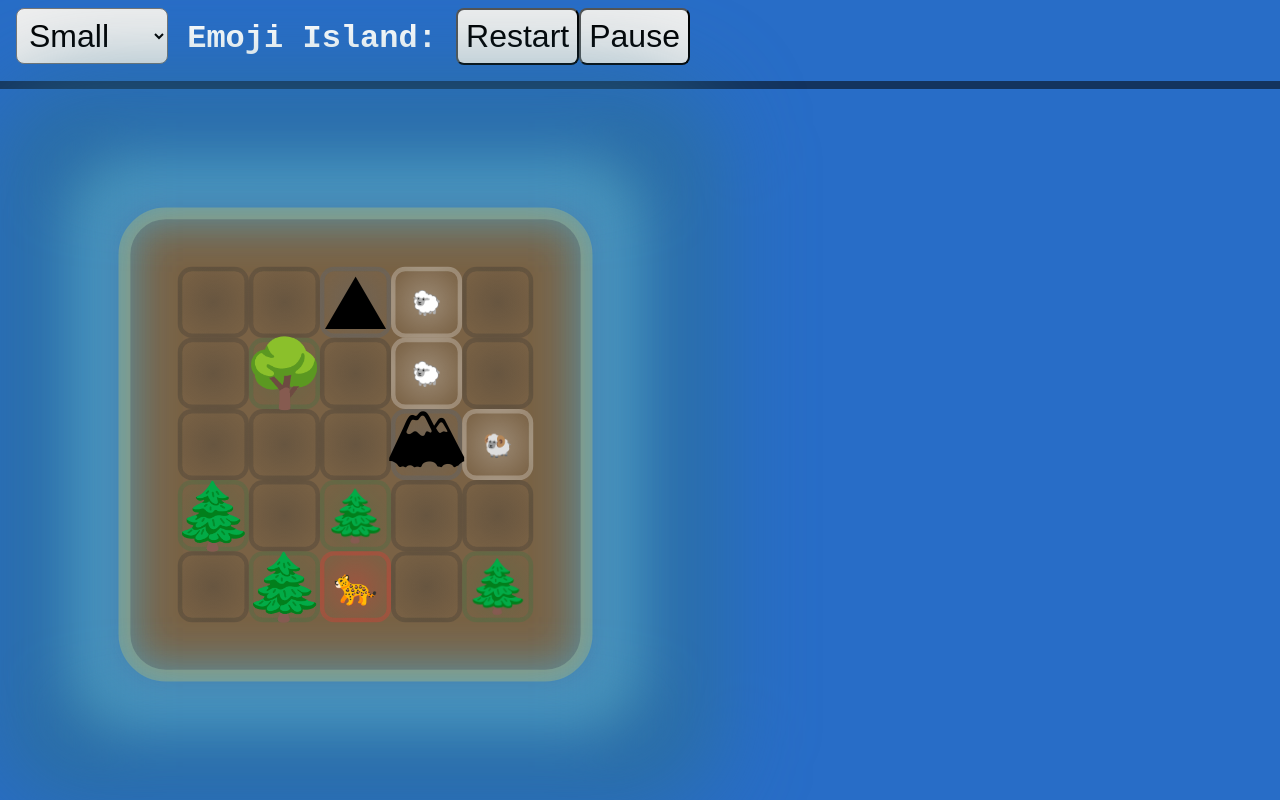
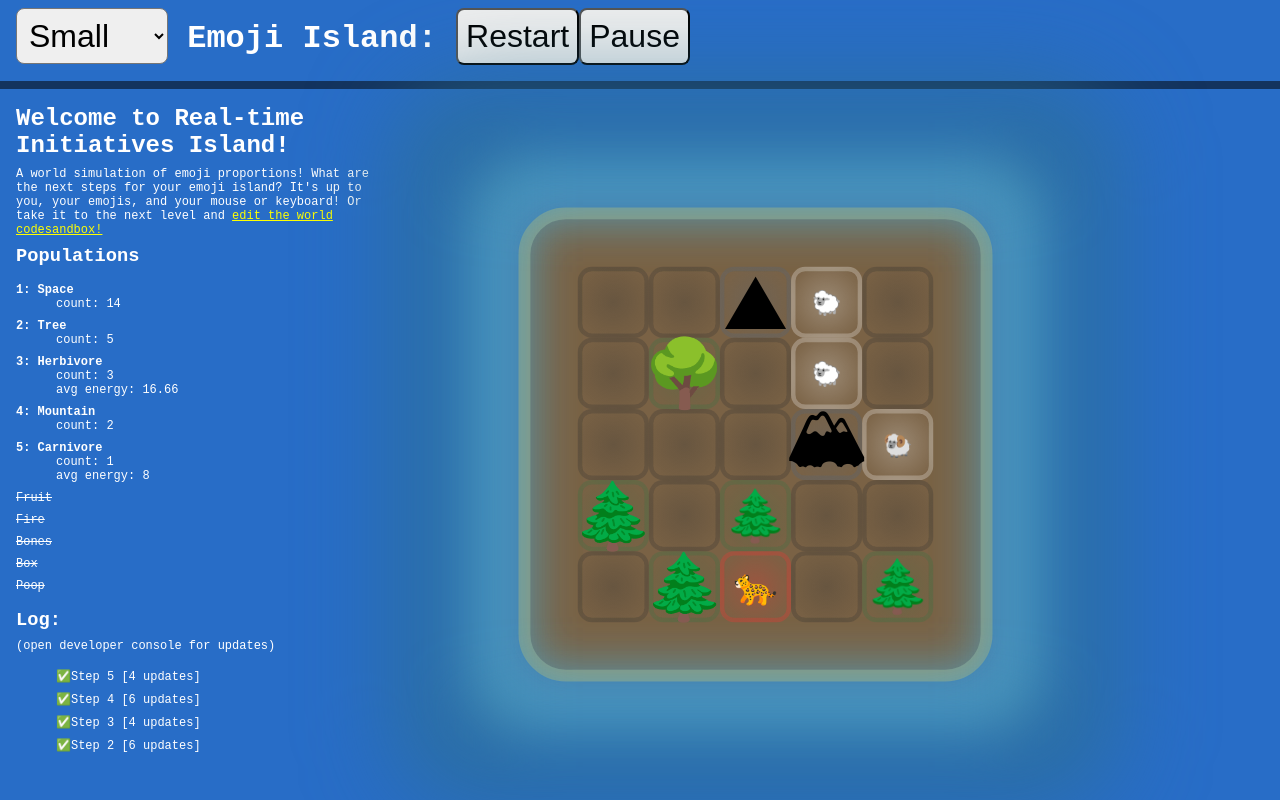
Before and after one commit to shiftyp/emoji_island, a React (Vite) app: page / in a window 1280 px wide. Built offline with nearby package versions, Linux system fonts and the light colour scheme.

Commit message:
Fixed sidebar for real real

```diff
--- a/src/core/world.tsx
+++ b/src/core/world.tsx
@@ -119,7 +119,7 @@ export const World: React.FunctionComponent<{
           className="log"
           ref={logRef}
           style={{
-            display: !showMenu || showSidebar ? 'none' : undefined,
+            display: showMenu && !showSidebar ? 'none' : undefined,
           }}
         >
           <h2>Welcome to {name} Island!</h2>
```
